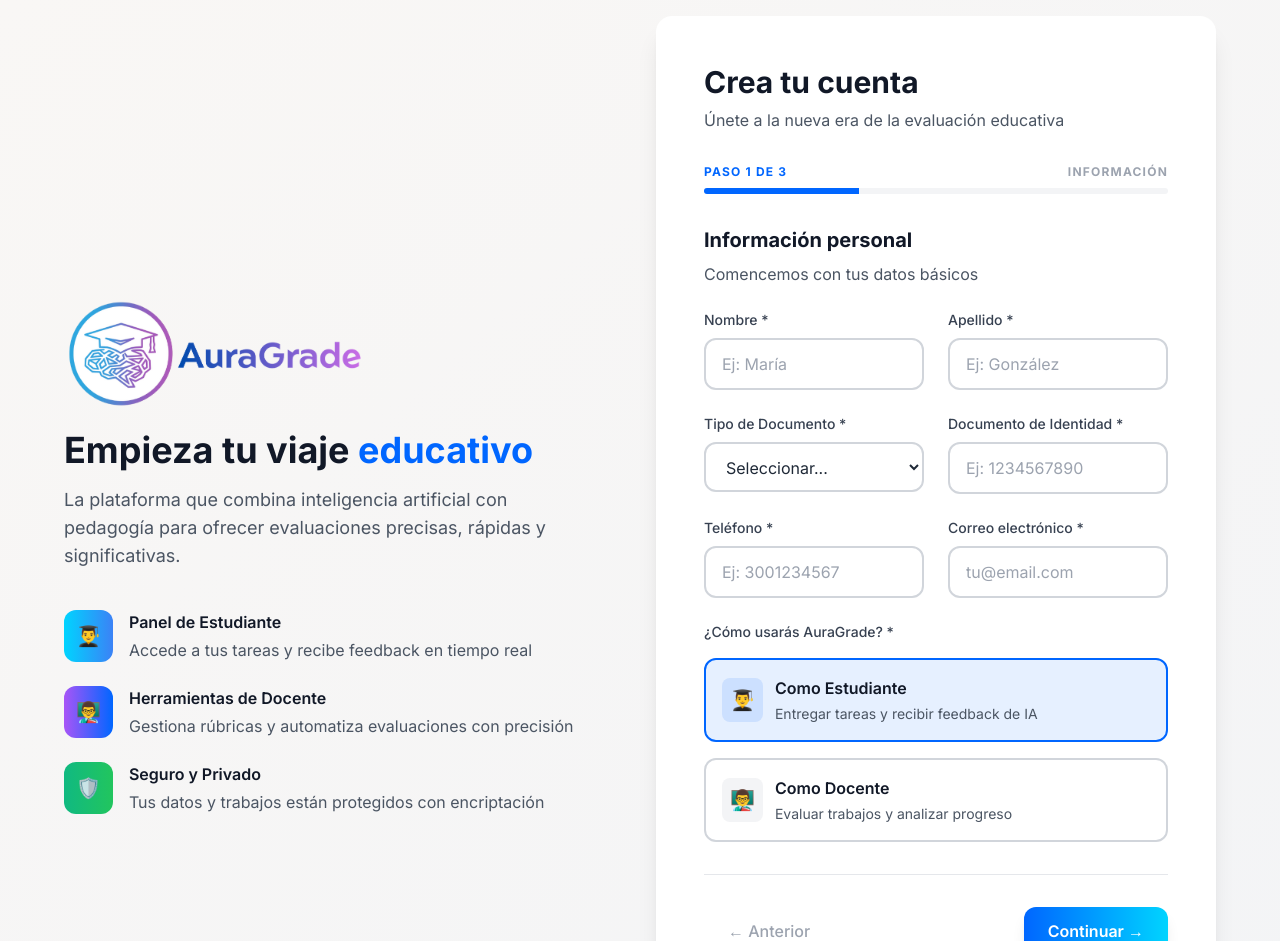
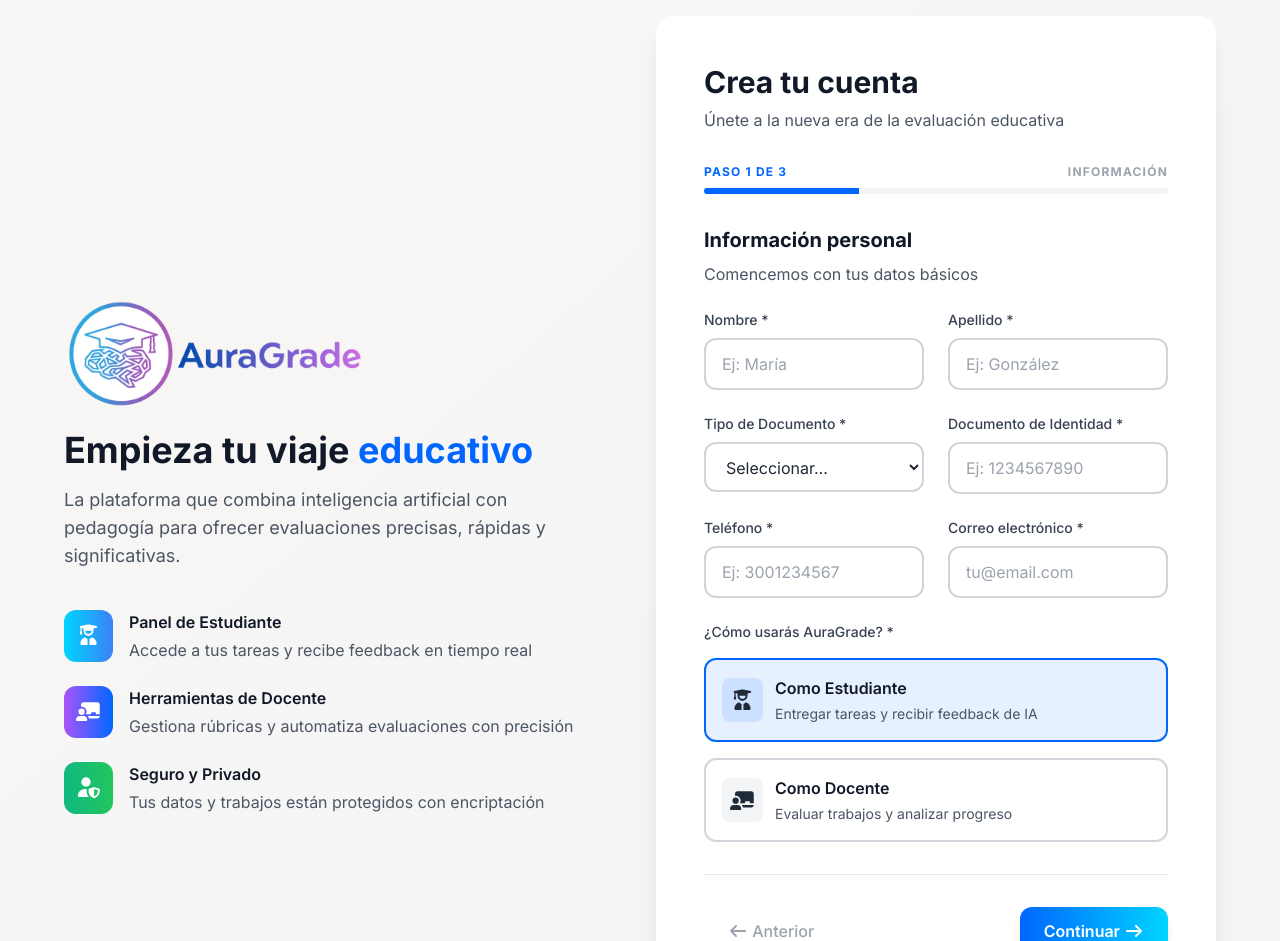
Before and after one commit to Stiwar9816/aura-grade-front, a Next.js app: page /register in a window 1280 px wide. Shown: the top 941 px of the page. Built offline with nearby package versions, Linux system fonts and the light colour scheme; no server answers.

Commit message:
feat: implement authentication pages and forgot password form component

```diff
--- a/src/app/(auth)/login/page.tsx
+++ b/src/app/(auth)/login/page.tsx
@@ -51,7 +51,7 @@
 			features={features}
 		>
 			{/* Social Login */}
-			<div className="mb-8">
+			{/* <div className="mb-8">
 				<div className="grid grid-cols-2 gap-4">
 					<button
 						onClick={() => handleSocialLogin("google")}
@@ -99,7 +99,7 @@
 					</span>
 					<div className="flex-1 h-px bg-gray-300"></div>
 				</div>
-			</div>
+			</div> */}
 
 			{/* Login Form */}
 			<form onSubmit={handleSubmit} className="space-y-6">
--- a/src/app/(auth)/register/page.tsx
+++ b/src/app/(auth)/register/page.tsx
@@ -4,6 +4,16 @@
 import {DocumentType, UserRole} from "@/interface";
 import {AuthLayout} from "@/components/Auth";
 import {useRegister} from "@/hooks";
+import {FontAwesomeIcon} from "@fortawesome/react-fontawesome";
+import {
+	faArrowLeft,
+	faArrowRight,
+	faChalkboard,
+	faChalkboardTeacher,
+	faExclamationTriangle,
+	faUserGraduate,
+	faUserShield,
+} from "@fortawesome/free-solid-svg-icons";
 
 const RegisterPage: React.FC = () => {
 	const {
@@ -25,19 +35,19 @@
 
 	const features = [
 		{
-			icon: "👨‍🎓",
+			icon: <FontAwesomeIcon icon={faUserGraduate} />,
 			title: "Panel de Estudiante",
 			description: "Accede a tus tareas y recibe feedback en tiempo real",
 			gradient: "from-cyan-500 to-blue-500",
 		},
 		{
-			icon: "👨‍🏫",
+			icon: <FontAwesomeIcon icon={faChalkboardTeacher} />,
 			title: "Herramientas de Docente",
 			description: "Gestiona rúbricas y automatiza evaluaciones con precisión",
 			gradient: "from-purple-500 to-electric-500",
 		},
 		{
-			icon: "🛡️",
+			icon: <FontAwesomeIcon icon={faUserShield} />,
 			title: "Seguro y Privado",
 			description: "Tus datos y trabajos están protegidos con encriptación",
 			gradient: "from-emerald-500 to-green-500",
@@ -80,7 +90,9 @@
 			{displayError && (
 				<div className="mb-6 p-4 bg-red-50 border border-red-200 rounded-xl">
 					<div className="flex items-center gap-3">
-						<span className="text-red-600">⚠️</span>
+						<span className="text-red-600">
+							<FontAwesomeIcon icon={faExclamationTriangle} />
+						</span>
 						<span className="text-red-700">{displayError}</span>
 					</div>
 				</div>
@@ -267,7 +279,9 @@
 												: "bg-gray-100"
 										}`}
 									>
-										<span className="text-xl">👨‍🎓</span>
+										<span className="text-xl">
+											<FontAwesomeIcon icon={faUserGraduate} />
+										</span>
 									</div>
 									<div>
 										<div className="font-semibold text-gray-900">
@@ -297,7 +311,9 @@
 												: "bg-gray-100"
 										}`}
 									>
-										<span className="text-xl">👨‍🏫</span>
+										<span className="text-xl">
+											<FontAwesomeIcon icon={faChalkboardTeacher} />
+										</span>
 									</div>
 									<div>
 										<div className="font-semibold text-gray-900">
@@ -529,9 +545,15 @@
 								<div>
 									<div className="text-sm text-gray-600">Tipo de usuario</div>
 									<div className="font-medium text-gray-900">
-										{formData.userType === UserRole.STUDENT
-											? "👨‍🎓 Estudiante"
-											: "👨‍🏫 Docente"}
+										{formData.userType === UserRole.STUDENT ? (
+											<>
+												<FontAwesomeIcon icon={faUserGraduate} /> Estudiante
+											</>
+										) : (
+											<>
+												<FontAwesomeIcon icon={faChalkboardTeacher} /> Docente
+											</>
+										)}
 									</div>
 								</div>
 							</div>
@@ -595,7 +617,7 @@
 					}`}
 					disabled={step === 1}
 				>
-					← Anterior
+					<FontAwesomeIcon icon={faArrowLeft} /> Anterior
 				</button>
 
 				<button
@@ -634,7 +656,9 @@
 					) : step === 3 ? (
 						"Crear cuenta"
 					) : (
-						"Continuar →"
+						<span>
+							Continuar <FontAwesomeIcon icon={faArrowRight} />
+						</span>
 					)}
 				</button>
 			</div>
--- a/src/components/Auth/ForgotPasswordForm.tsx
+++ b/src/components/Auth/ForgotPasswordForm.tsx
@@ -4,6 +4,13 @@
 import Link from "next/link";
 import {forgotPasswordAction} from "@/actions/auth";
 import {AuthLayout} from "@/components/Auth";
+import {
+	faArrowLeft,
+	faCheckCircle,
+	faExclamationTriangle,
+	faInbox,
+} from "@fortawesome/free-solid-svg-icons";
+import {FontAwesomeIcon} from "@fortawesome/react-fontawesome";
 
 export const ForgotPasswordForm: React.FC = () => {
 	const [email, setEmail] = useState("");
@@ -51,7 +58,9 @@
 					{error && (
 						<div className="mb-6 p-4 bg-red-50 border border-red-200 rounded-xl">
 							<div className="flex items-center gap-3">
-								<span className="text-red-600">⚠️</span>
+								<span className="text-red-600">
+									<FontAwesomeIcon icon={faExclamationTriangle} />
+								</span>
 								<span className="text-red-700">{error}</span>
 							</div>
 						</div>
@@ -132,14 +141,16 @@
 							href="/login"
 							className="text-electric-500 hover:text-electric-600 font-medium"
 						>
-							← Volver al inicio de sesión
+							<FontAwesomeIcon icon={faArrowLeft} /> Volver al inicio de sesión
 						</Link>
 					</div>
 				</>
 			) : (
 				<div className="text-center">
 					<div className="mb-6">
-						<div className="text-5xl mb-4 text-green-500">✅</div>
+						<div className="text-5xl mb-4 text-green-500">
+							<FontAwesomeIcon icon={faCheckCircle} />
+						</div>
 						<p className="text-gray-600 mb-4">{successMessage}</p>
 						<div className="font-medium text-electric-500 bg-electric-50 p-3 rounded-xl">
 							{email}
@@ -148,7 +159,9 @@
 
 					<div className="bg-blue-50 rounded-xl p-6 border border-blue-200 mb-6 font-normal">
 						<h3 className="font-semibold text-gray-900 mb-3 flex items-center justify-center gap-2">
-							<span>📧</span>
+							<span>
+								<FontAwesomeIcon icon={faInbox} />
+							</span>
 							<span>¿Qué hacer ahora?</span>
 						</h3>
 						<ul className="space-y-3 text-sm text-gray-700 text-left">
```
